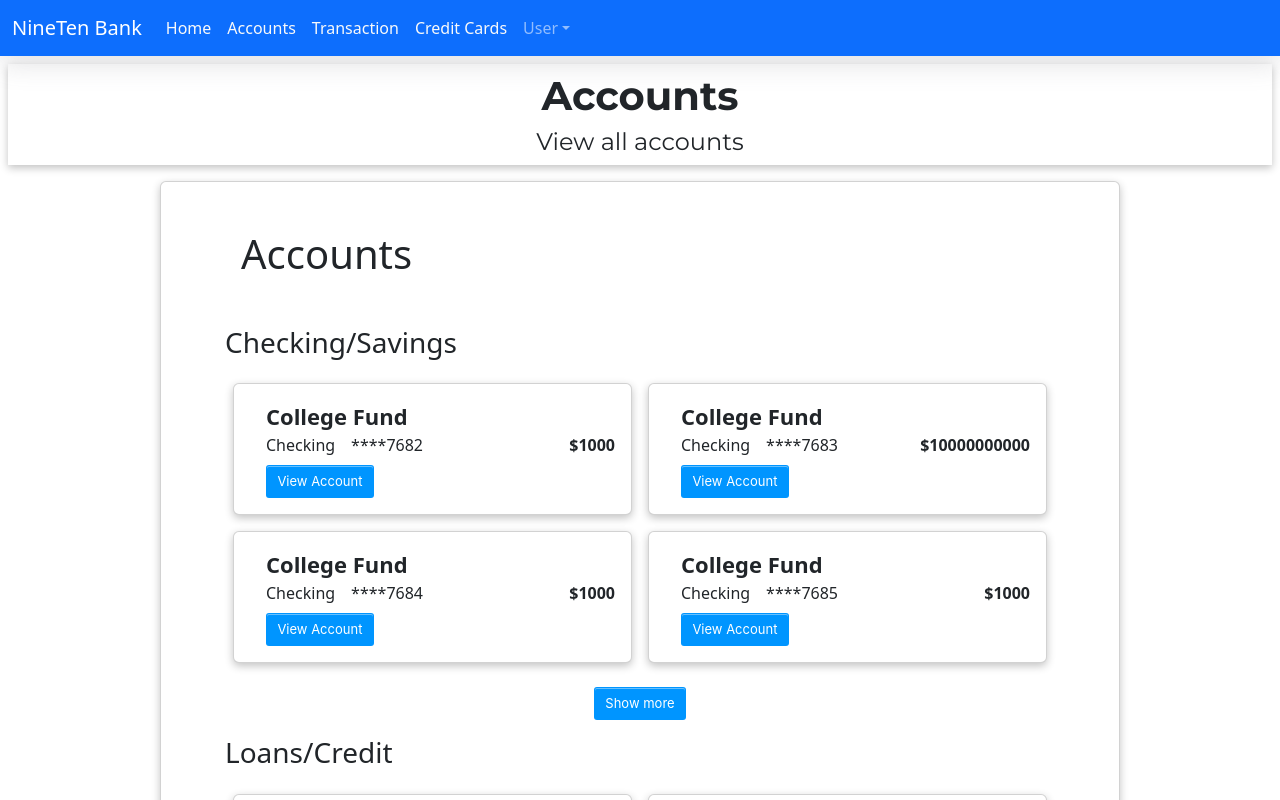
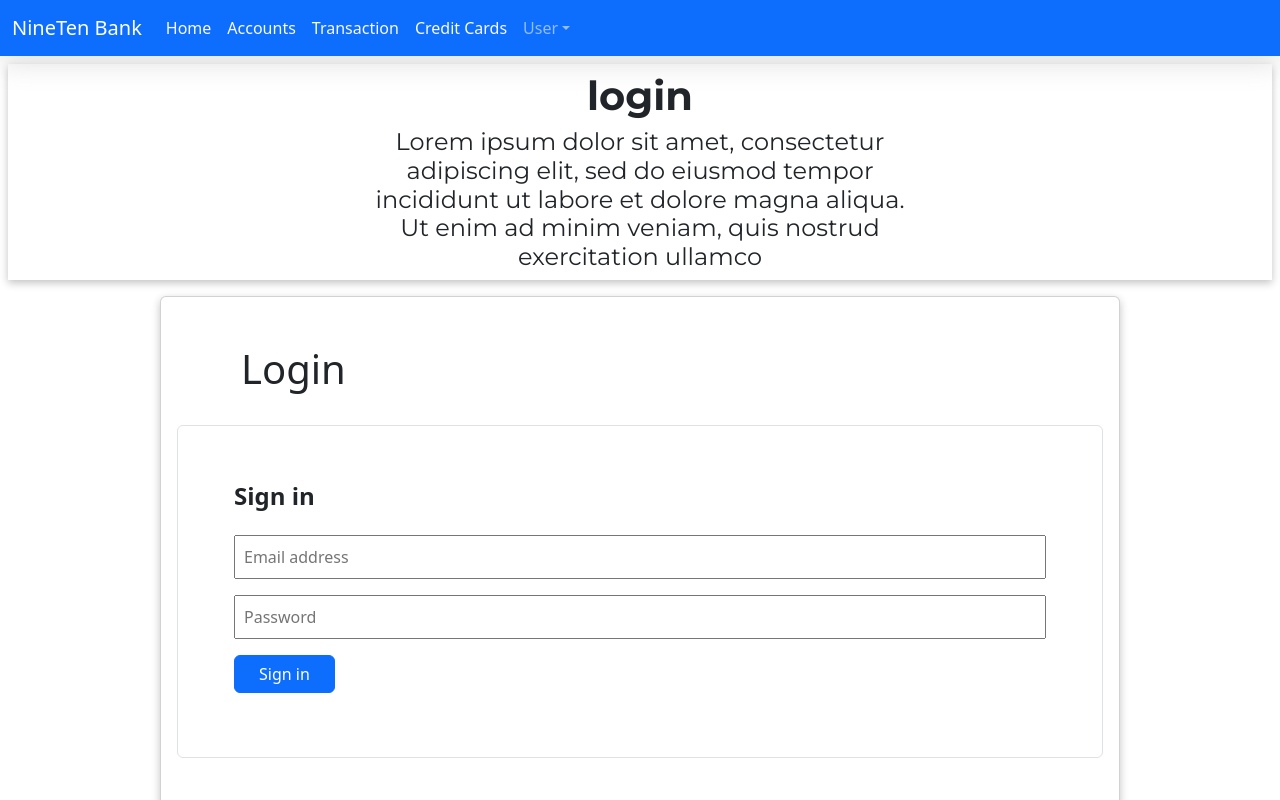
Before and after one commit to jvt703/BankingCustomerPortal, a React (Create React App) app in the folder user-portal/: page / in a window 1280 px wide. Shown: the top 800 px of the page. Built offline with nearby package versions, Linux system fonts and the light colour scheme.

Commit message:
login working initial

```diff
--- a/user-portal/src/App.js
+++ b/user-portal/src/App.js
@@ -16,16 +16,17 @@ import NavBar from './Components/NavBar';
 import CreditCardsOverview from './Components/CreditCardSignup/CreditCardsOverview';
 import LoanSignup from './Components/LoanSignup/LoanSignup';
 import CreditCardSignup from './Components/CreditCardSignup/CreditCardSignup';
+import { Login } from './Components/login/Login';
 
 function App() {
   return (
 
-      <body className="App">
+      <div className="App">
 
         <BrowserRouter>
          <NavBar></NavBar>
           <Routes>
-            <Route path="/" element={<Accounts></Accounts>} />
+            <Route path="/" element={<Login></Login>} />
             <Route path="/Accounts">
               <Route index element={<Accounts></Accounts>} />
               <Route path=":id" element={<Account></Account>} />
@@ -50,7 +51,7 @@ function App() {
           </Routes>
 
         </BrowserRouter>
-      </body>
+      </div>
 
   );
 }
--- a/user-portal/src/Components/NavBar.js
+++ b/user-portal/src/Components/NavBar.js
@@ -1,26 +1,21 @@
 
-import React, { useEffect, useState } from "react";
+import React from "react";
 import { Container, Nav, Navbar, NavDropdown} from 'react-bootstrap';
 import { Link, useNavigate } from "react-router-dom";
 
 const NavBar = ({pageName, pageDescription})=>{
-    const [state, setState] = useState("test");
+
     const Navigate = useNavigate();
     const onClickHandler = (e)=>{
-        localStorage.removeItem("UserToken")
-        localStorage.removeItem("UserId")
+        localStorage.removeItem("accessToken")
+        localStorage.removeItem("refreshToken")
         Navigate("/")
     }
 
     const clickToSettingsHandler=()=>{
         Navigate("/Settings")
     }
-    useEffect(
-      ()=>{
-        localStorage.setItem("UserToken", "Test")
-      },[]
 
-    )
 
     return (
       <Navbar className="NavBar" bg="primary" variant="dark" expand="lg">
@@ -65,14 +60,18 @@ const NavBar = ({pageName, pageDescription})=>{
                 id="navbarScrollingDropdown"
               >
                 <NavDropdown.Item onClick={clickToSettingsHandler}>
-                  <Nav.Link className="text-secondary text-decoration-none">
+                  <div>
+                    <Nav.Link className="text-secondary text-decoration-none">
                       Settings
                   </Nav.Link>
+                  </div>
+
                 </NavDropdown.Item>
                 <NavDropdown.Item onClick={clickToSettingsHandler}>
-                  <Nav.Link className="text-secondary text-decoration-none">
+                  <div><Nav.Link className="text-secondary text-decoration-none">
                       Setting
-                  </Nav.Link>
+                  </Nav.Link></div>
+
                 </NavDropdown.Item>
                 <NavDropdown.Divider />
                 <NavDropdown.Item onClick={onClickHandler}>
--- /dev/null
+++ b/user-portal/src/Components/login/Login.js
@@ -0,0 +1,61 @@
+import React, { useState } from 'react';
+import HeaderComponent from '../Headercomponent';
+import Section from '../Section/Section';
+import { useNavigate } from 'react-router-dom';
+
+export function Login() {
+    const [email, setEmail] = useState('');
+    const [password, setPassword] = useState('');
+    const [warning, setWarning] = useState(' ');
+    const Navigate = useNavigate();
+
+const login = async () => {
+     if (email === '' || password === '') {
+    setWarning('Please enter a valid login.')
+    return;
+  }
+
+  try {
+    const url = process.env.REACT_APP_BACKEND_URL;
+    const data = {
+      email: email,
+      password: password
+    };
+    const response = await fetch(url, {
+      method: 'POST',
+      headers: {
+        'Content-Type': 'application/json'
+      },
+      body: JSON.stringify(data)
+    });
+    const json = await response.json();
+    localStorage.setItem('accessToken', json.token);
+    localStorage.setItem('refreshToken', json.refreshToken);
+    console.log(json);
+    Navigate("/Accounts")
+
+  } catch (error) {
+    console.error('Error:', error);
+    setWarning('An error occurred during login.');
+  }
+};
+    return (
+         <>
+        <HeaderComponent pageName={"login"} pageDescription="Lorem ipsum dolor sit amet, consectetur adipiscing elit, sed do eiusmod tempor incididunt ut labore et dolore magna aliqua. Ut enim ad minim veniam, quis nostrud exercitation ullamco"/>
+        <Section title="Login">
+            <div className="centered">
+        <form className='card border  shadow-0 px-5 pt-5 pb-3'>
+        <h4 style={{ marginRight: "auto" }} className='p-2'><strong>Sign in</strong></h4>
+        <input className='m-2 p-2' type="text" placeholder="Email address" name="Email address" onChange={(e) => setEmail(e.target.value)}/>
+        <input className='m-2 p-2' type="password" placeholder="Password" name="Create password" onChange={(e) => setPassword(e.target.value)}/>
+        <div className='p-2' style={{ marginRight: "auto" }} onClick={() => {login()}}>
+          <button className='btn btn-primary px-4' type="button">Sign in</button>
+        </div>
+        <p id='warning' style={{color:'red'}}>{warning}</p>
+        </form>
+      </div>
+        </Section>
+        </>
+
+    );
+}
```
Also changed, not shown: 1 other file (tests, documents, lock files or other folders).
